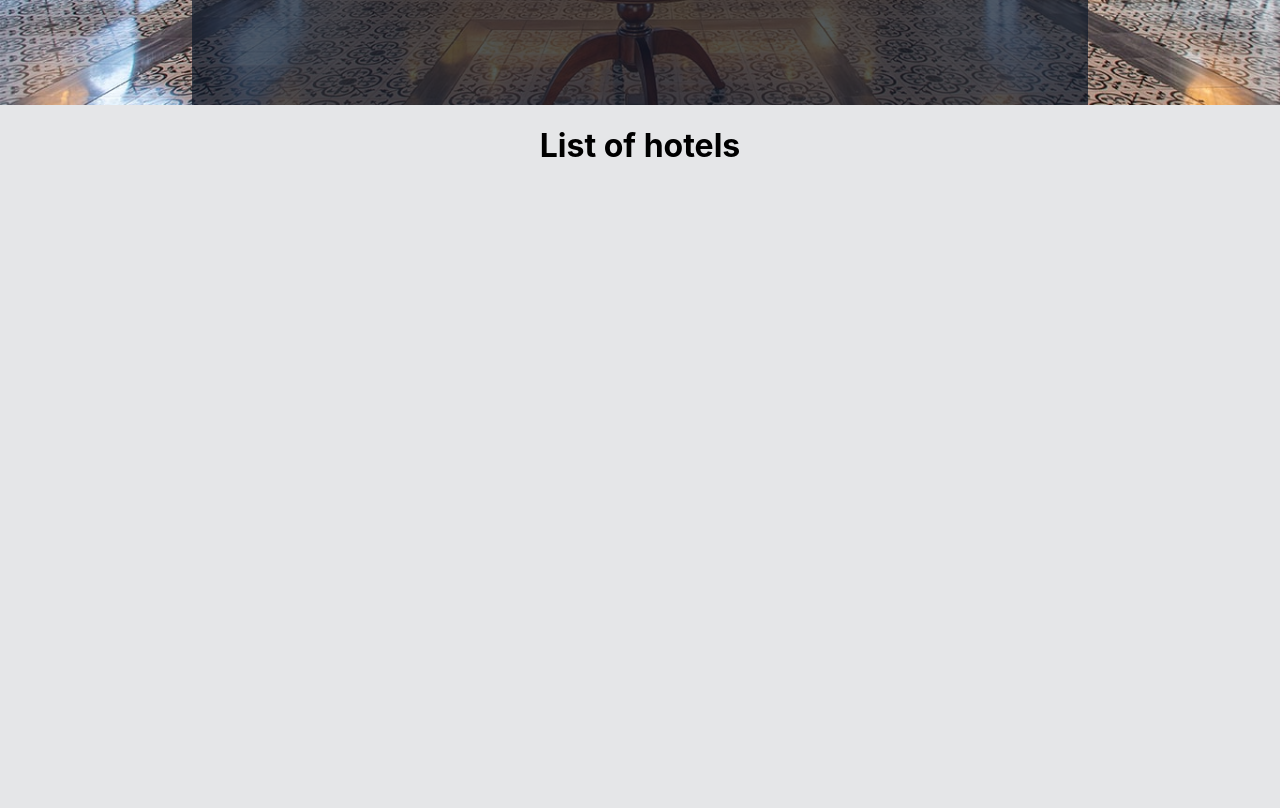
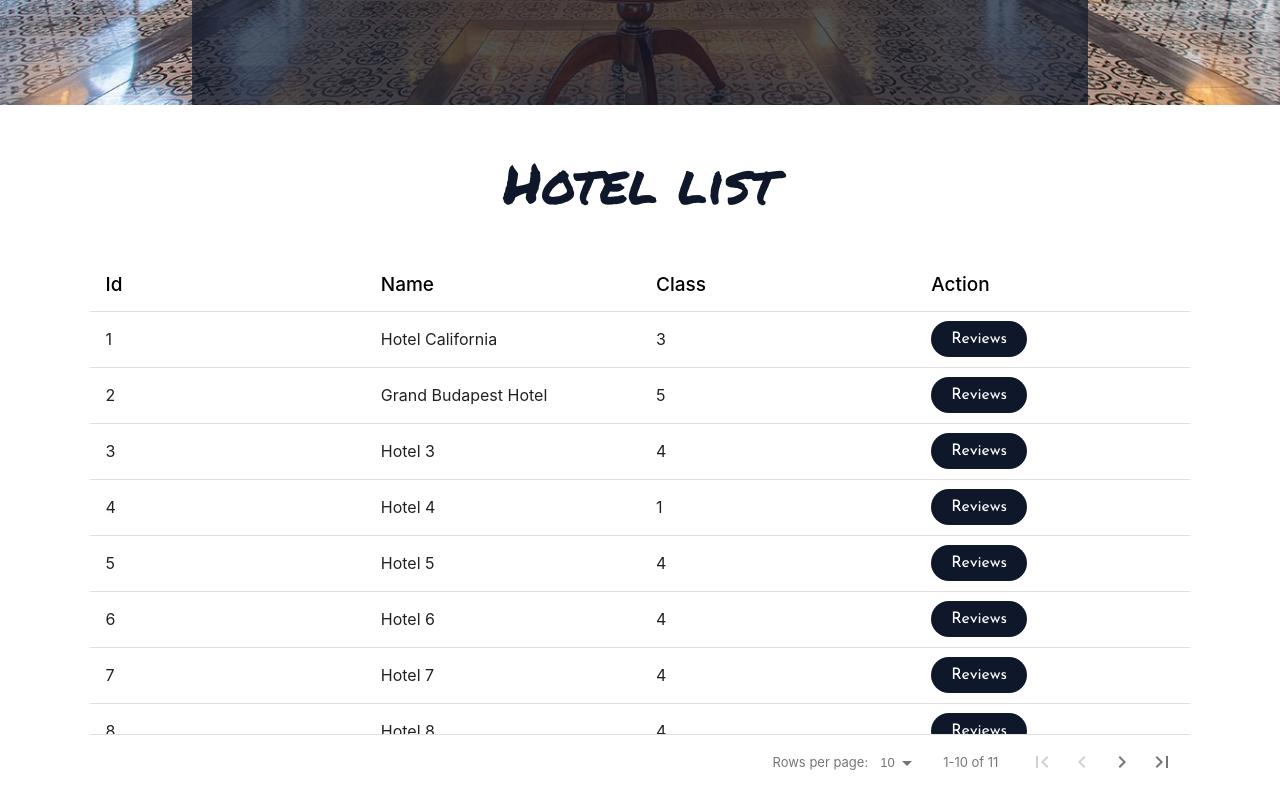
Before and after one commit to SantiAlmancy/Analizador-de-Sentimientos, a React (Create React App) app in the folder Web Page/frontend/hotel-reviews/: page / in a window 1280 px wide. Shown: the part 580-1388 px from the top of the page. Before the commit the page ends 800 px from the top, so only its background shows below. Built offline with nearby package versions, Linux system fonts and the light colour scheme; a web font is replaced by a local one.

Commit message:
hotelsPage - Creating the table component

```diff
--- a/Web Page/frontend/hotel-reviews/package.json
+++ b/Web Page/frontend/hotel-reviews/package.json
@@ -7,9 +7,11 @@
     "@testing-library/react": "^13.4.0",
     "@testing-library/user-event": "^13.5.0",
     "react": "^18.3.1",
+    "react-data-table-component": "^7.6.2",
     "react-dom": "^18.3.1",
     "react-router-dom": "^6.23.1",
     "react-scripts": "5.0.1",
+    "styled-components": "^6.1.11",
     "web-vitals": "^2.1.4"
   },
   "scripts": {
@@ -35,5 +37,9 @@
       "last 1 firefox version",
       "last 1 safari version"
     ]
+  },
+  "devDependencies": {
+    "@babel/plugin-proposal-private-property-in-object": "^7.21.11",
+    "@babel/plugin-transform-private-property-in-object": "^7.24.7"
   }
 }
--- a/Web Page/frontend/hotel-reviews/src/components/Banner.css
+++ b/Web Page/frontend/hotel-reviews/src/components/Banner.css
@@ -22,7 +22,7 @@
     transform: translate(-50%, -50%);
     width: 70%;
     height: 100%;
-    background-color: rgba(14, 24, 42, 0.711);
+    background-color: rgba(14, 24, 42, 0.718);
     box-sizing: border-box;
     display: flex;
     justify-content: center;
--- /dev/null
+++ b/Web Page/frontend/hotel-reviews/src/components/Table.css
@@ -0,0 +1,18 @@
+.dataTable .rdt_TableHead {
+    color: #000000;
+    font-size: 19px;
+}
+
+.dataTable .rdt_TableRow {
+    min-height: 56px;
+    background-color: #0e182a00;
+    font-size: 16px;
+}
+
+.dataTable {
+    margin-top: 0%;
+    margin-right: 7%;
+    margin-bottom: 5%;
+    margin-left: 7%;
+    max-width: 100%;
+}
--- /dev/null
+++ b/Web Page/frontend/hotel-reviews/src/components/Table.js
@@ -0,0 +1,19 @@
+import './Table.css';
+import DataTable from 'react-data-table-component'
+
+const Table = (props) => {
+    return (
+        <div className="dataTable">
+            <DataTable
+                columns={props.columns}
+                data={props.data}
+                pagination
+                fixedHeader
+                fixedHeaderScrollHeight='475px'
+                highlightOnHover
+            />
+        </div>
+    );
+}
+
+export default Table;
--- a/Web Page/frontend/hotel-reviews/src/index.css
+++ b/Web Page/frontend/hotel-reviews/src/index.css
@@ -8,7 +8,7 @@ body {
   overflow-x: hidden;
   overflow-y: scroll;
   padding: 0;
-  background-color: #0e182a1b;
+  background-color: #0e182a00;
 }
 
 code {
--- a/Web Page/frontend/hotel-reviews/src/pages/Hotels.css
+++ b/Web Page/frontend/hotel-reviews/src/pages/Hotels.css
@@ -5,3 +5,27 @@
     overflow: hidden;
     box-sizing: border-box;
 }
+
+.hotels .hotelList h1 {
+    color: #0e182a;
+    font-size: 55px;
+    font-family: "Permanent Marker", cursive;
+    font-weight: 400;
+    font-style: normal;
+}
+
+.rowButton {
+    background-color: #0e182a;
+    color: white;
+    border: none;
+    padding: 10px 20px;
+    border-radius: 50px;
+    font-family: "Josefin Sans", sans-serif;
+    font-size: 16px;
+    cursor: pointer;
+    transition: background-color 0.3s ease;
+}
+
+.rowButton.clicked {
+    background-color: #fba20e;
+}
--- a/Web Page/frontend/hotel-reviews/src/pages/Hotels.js
+++ b/Web Page/frontend/hotel-reviews/src/pages/Hotels.js
@@ -1,18 +1,70 @@
-import React from 'react';
+import React, { useState } from 'react';
 import Header from '../components/Header';
 import Banner from '../components/Banner';
 import './Hotels.css';
+import Table from '../components/Table';
 
 const Hotels = () => {
+    const [clickedButtonId, setClickedButtonId] = useState(null);
+
+    const data = [
+        { "id": 1, "name": "Hotel California", "hotel_class": 3 },
+        { "id": 2, "name": "Grand Budapest Hotel", "hotel_class": 5 },
+        { "id": 3, "name": "Hotel 3", "hotel_class": 4 },
+        { "id": 4, "name": "Hotel 4", "hotel_class": 1 },
+        { "id": 5, "name": "Hotel 5", "hotel_class": 4 },
+        { "id": 6, "name": "Hotel 6", "hotel_class": 4 },
+        { "id": 7, "name": "Hotel 7", "hotel_class": 4 },
+        { "id": 8, "name": "Hotel 8", "hotel_class": 4 },
+        { "id": 9, "name": "Hotel 9", "hotel_class": 4 },
+        { "id": 10, "name": "Hotel 10", "hotel_class": 4 },
+        { "id": 11, "name": "Hotel 11", "hotel_class": 4 }
+    ];
+
+    const handleButtonClick = (id) => {
+        console.log(`Clicked ID: ${id}`);
+        setClickedButtonId(id);
+    };
+
+    const columns = [
+        {
+            name: "Id",
+            selector: (row) => row.id,
+            sortable: true
+        },
+        {
+            name: "Name",
+            selector: (row) => row.name,
+            sortable: true
+        },
+        {
+            name: "Class",
+            selector: (row) => row.hotel_class,
+            sortable: true
+        },
+        {
+            name: "Action",
+            cell: row => (
+                <button
+                    className={`rowButton ${clickedButtonId === row.id ? 'clicked' : ''}`}
+                    onClick={() => handleButtonClick(row.id)}
+                >
+                    Reviews
+                </button>
+            )
+        }
+    ];
+
     return (
         <div className='hotels'>
             <Header text="Hotel Reviews" />
-            <Banner/>
+            <Banner />
             <div className='hotelList'>
-                <h1>List of hotels</h1>
+                <h1>Hotel list</h1>
+                <Table columns={columns} data={data} />
             </div>
         </div>
     );
-}
+};
 
 export default Hotels;
```
Also changed, not shown: 1 other file (tests, documents, lock files or other folders).
